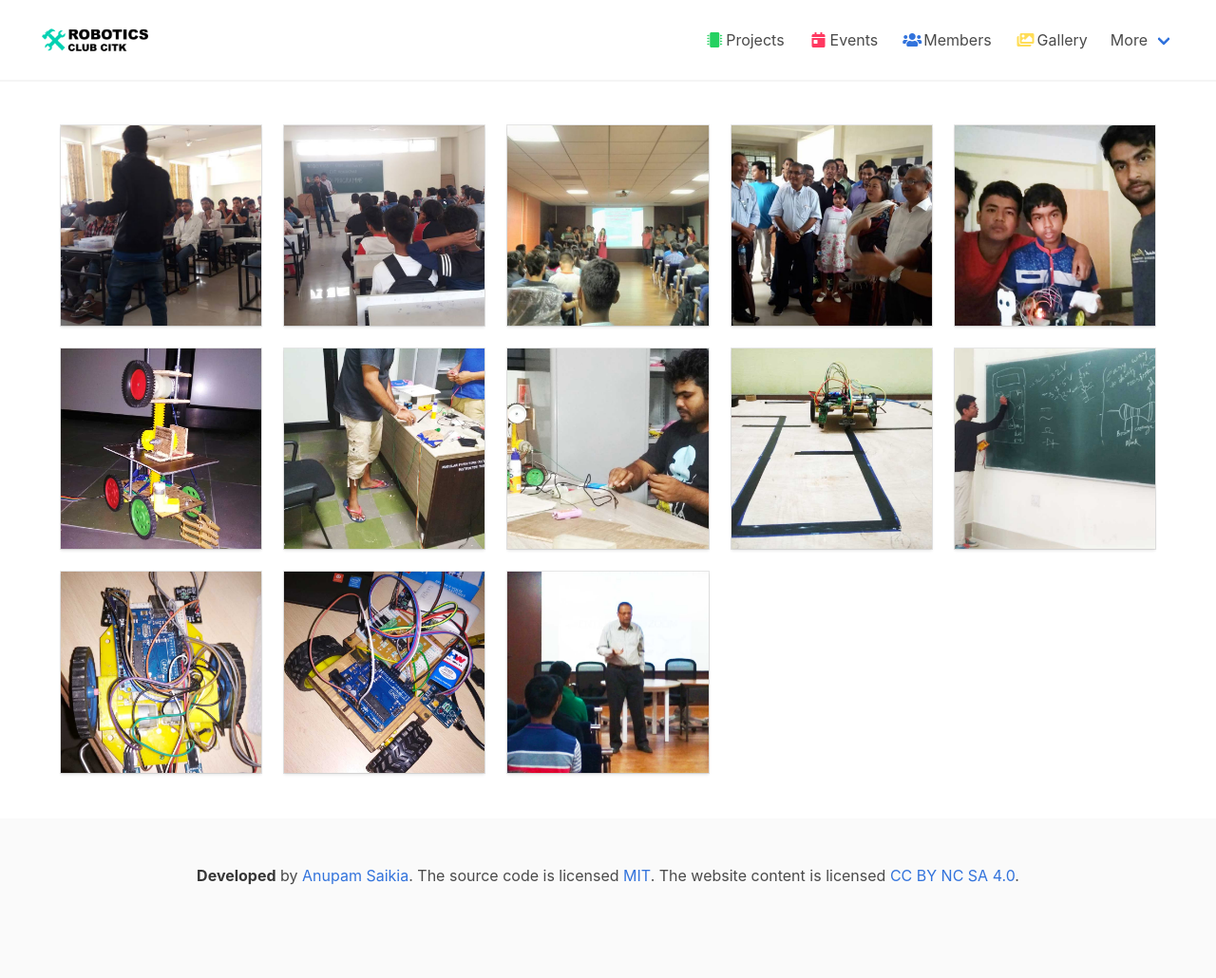
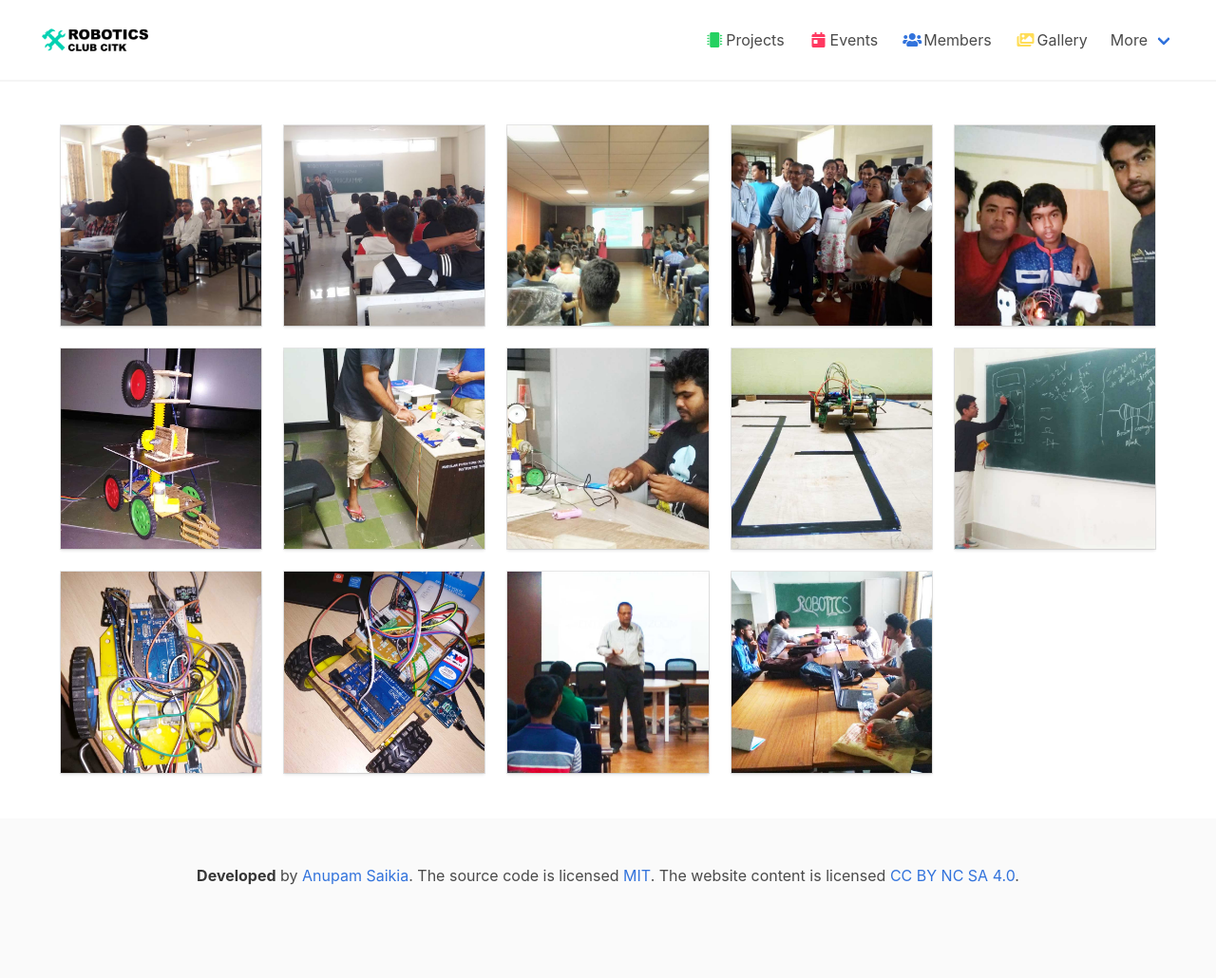
Before and after one commit to robotics-club-citk/robotics-club-citk.github.io, a Jekyll site: the page built from gallery.html, in a window 1280 px wide. Shown: the whole page at 95% size. Built offline with Jekyll 4.4.1, drawn with Linux system fonts in a browser that asks for light colours.

Commit message:
add 1 pic in gallery

```diff
--- a/gallery.html
+++ b/gallery.html
@@ -33,4 +33,7 @@ images:
   - path: 'assets/img/gallery/IMG_20180212_151701.jpg'
     size: 1024x768
     caption: Rendezvous Phase 1
+  - path: 'assets/img/gallery/IMG_20180313_165541.jpg'
+    size: 1024x768
+    caption: Students working at Robotics Club
 ---
```
Also changed, not shown: assets/img/gallery/IMG_20180313_165541.jpg (added).
